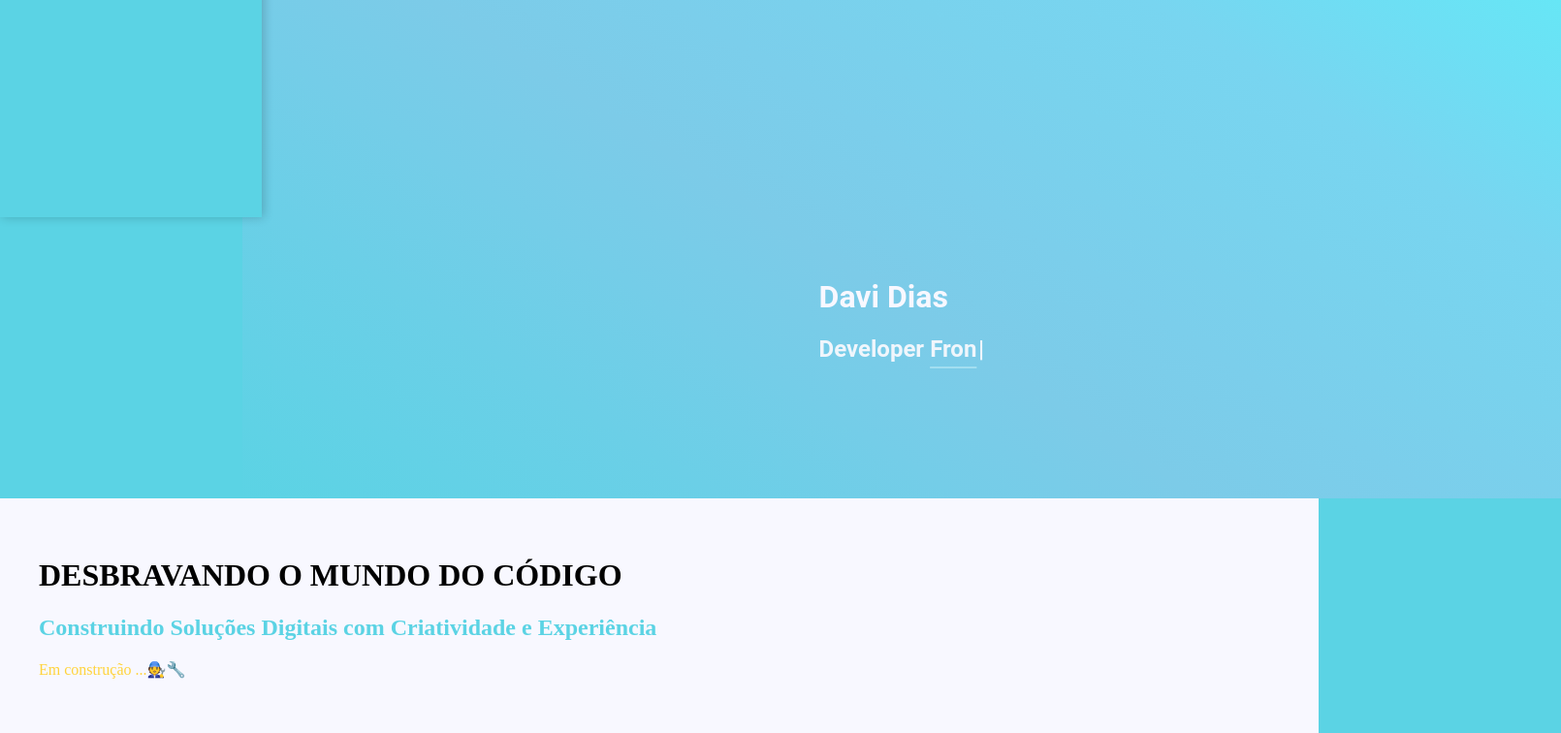
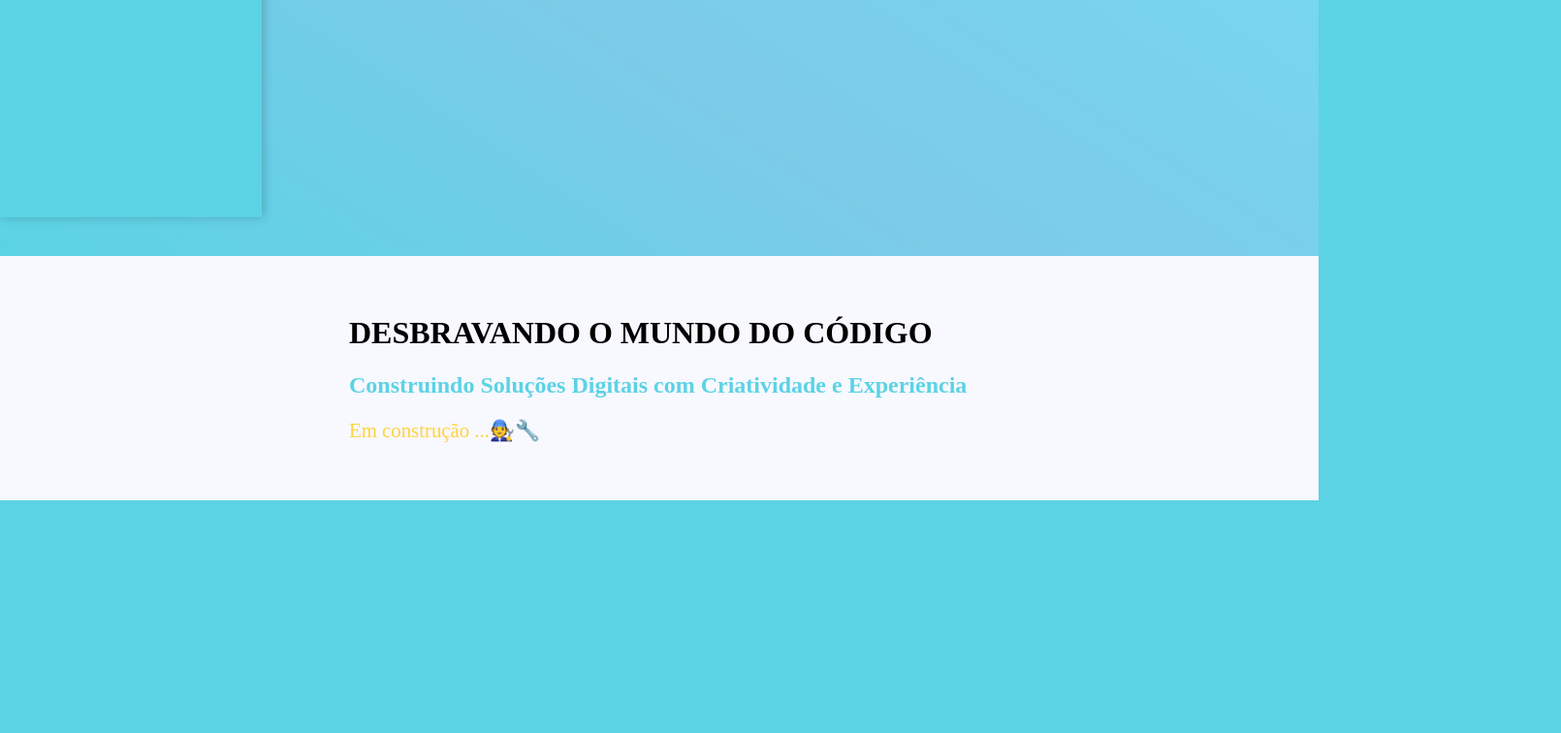
Before and after one commit to DevDaviDias/Clone-tabnews, a Next.js app: page / in a window 1280 px wide. Shown: the part 616-1372 px from the top of the page at 97% size, 1610 px wide, since content can reach past the window. After the commit the page ends 1132 px from the top, so only its background shows below. Built offline with nearby package versions, Linux system fonts and the light colour scheme.

Commit message:
tela para pc

```diff
--- a/styles/Header.module.css
+++ b/styles/Header.module.css
@@ -46,10 +46,18 @@
 
 /* Quando o menu está fixo no desktop */
 @media (min-width: 1024px) {
-  .fundo {
-    margin-top:250px ;
-    margin-left: 250px;
-    align-items: center;
-    justify-content: center;
-  }
+
+    .titleCenter{
+  margin-top: 10%;
+  align-items: center;
+  margin-left: 32%;
 }
+.titulo{
+  font-size: 4em;
+}
+.subtitulo{
+  font-size: 4em;
+}
+
+
+}
--- a/styles/Main.module.css
+++ b/styles/Main.module.css
@@ -13,6 +13,7 @@
 }
 .paragrafo{
   color:#FFD33C;
+  font-size: 1.3em;
 }
 
 /*dark mode*/
@@ -25,3 +26,17 @@
 .titulo.dark-mode{
   color :#f8f8FF;
 }
+
+@media (min-width: 1024px) {
+  .titulo{
+  margin-left: 25%;
+}
+.subtitulo{
+  margin-left: 25%;
+}
+.paragrafo{
+  margin-left: 25%;
+  font-size: 1.3em;
+}
+
+}
```
